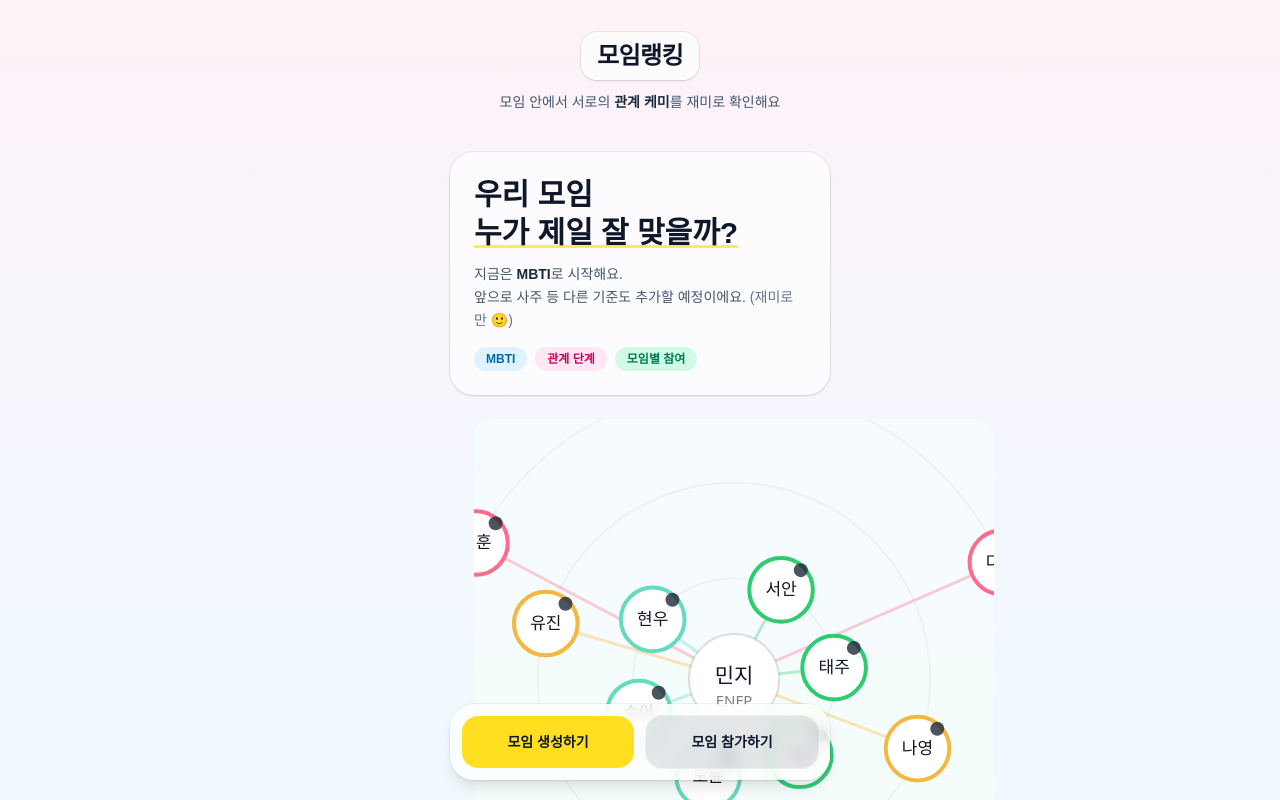
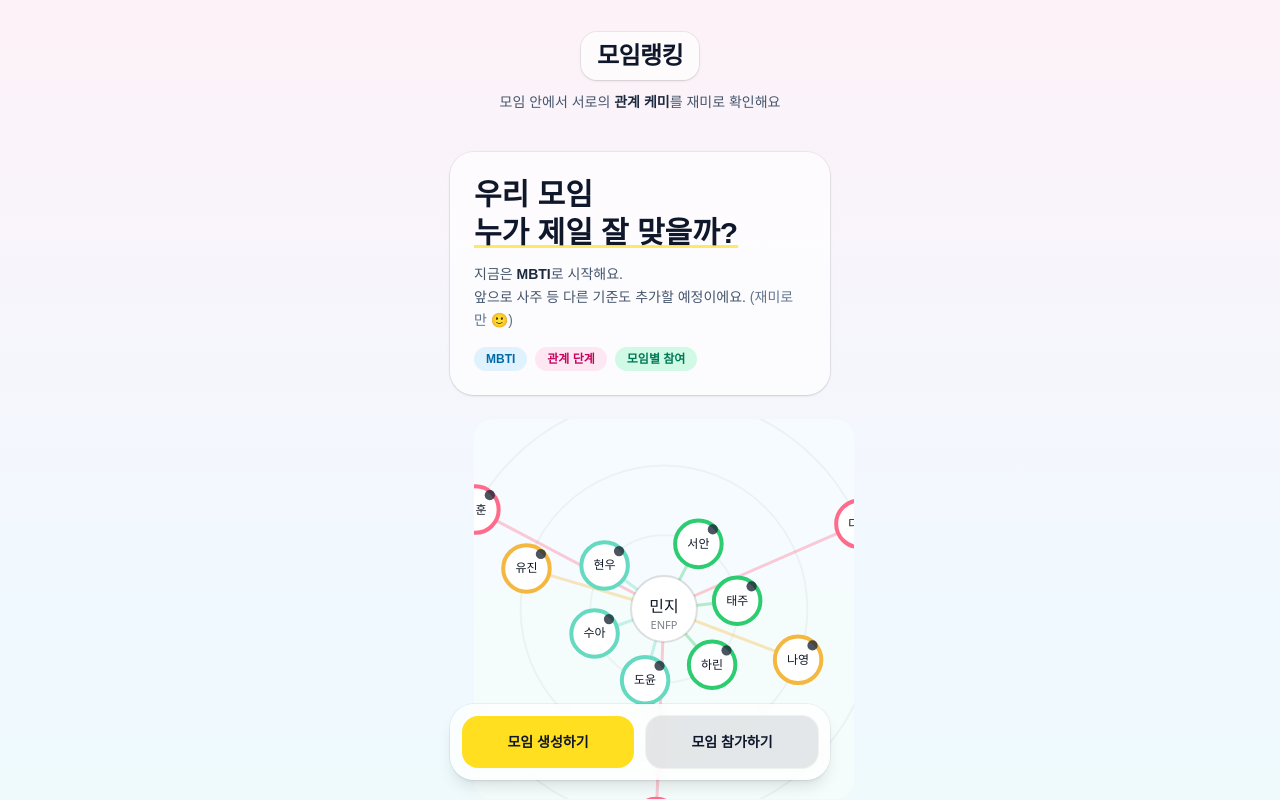
Before and after one commit to JTJ91/OurMeet, a Next.js app: page / in a window 1280 px wide. Shown: the top 800 px of the page. Built offline with nearby package versions, Linux system fonts and the light colour scheme.

Commit message:
page.tsx 업데이트

```diff
--- a/app/page.tsx
+++ b/app/page.tsx
@@ -58,7 +58,7 @@ export default function Home() {
         </section>
 
         <div style={{ padding: 24, display: "grid", placeItems: "center" }}>
-          <EgoGraphCanvas centerName="민지" centerSub="ENFP" nodes={sample} size={520} ringCount={3} />
+          <EgoGraphCanvas centerName="민지" centerSub="ENFP" nodes={sample} size={380} ringCount={3} />
         </div>
 
         {/* Steps */}
```
